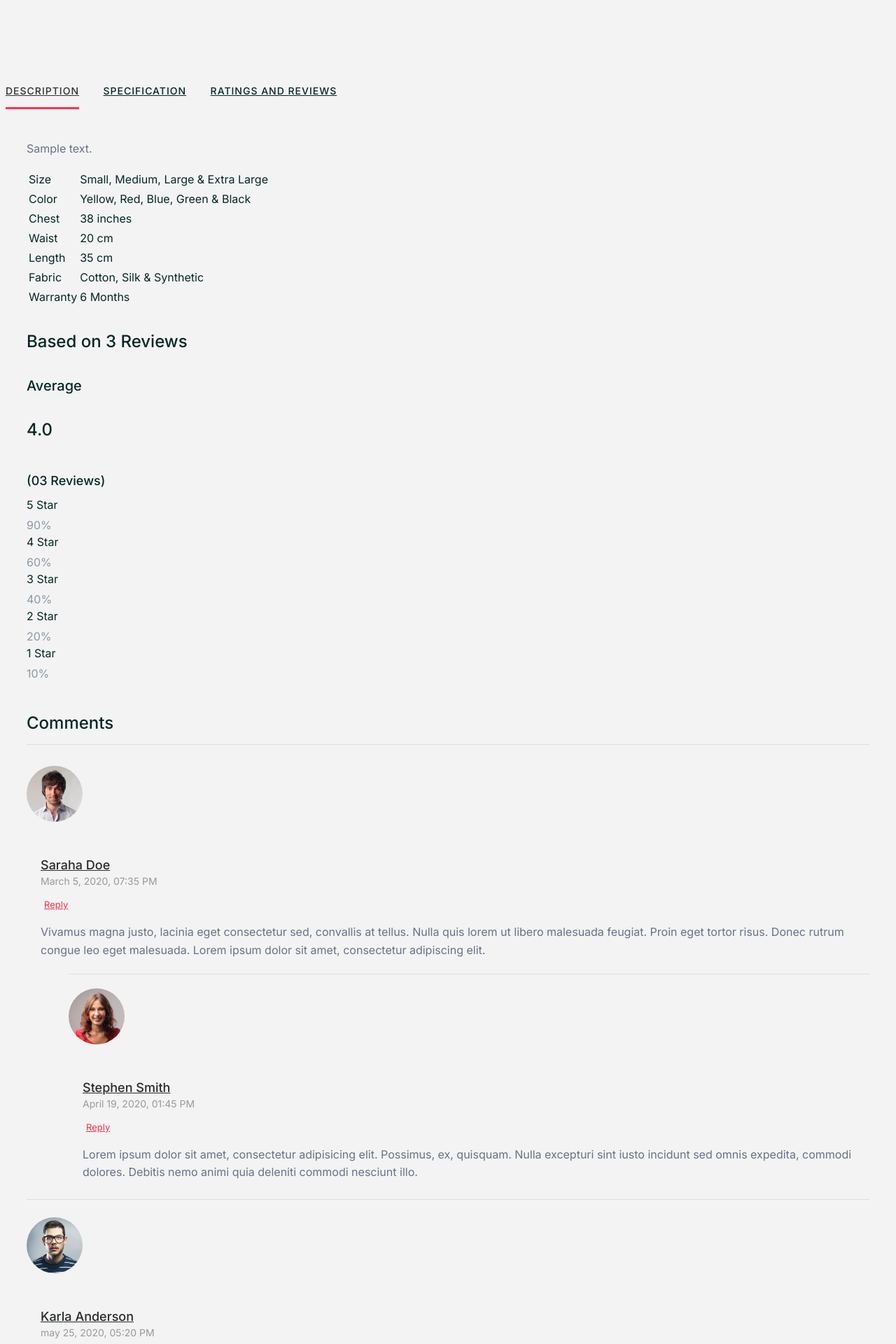
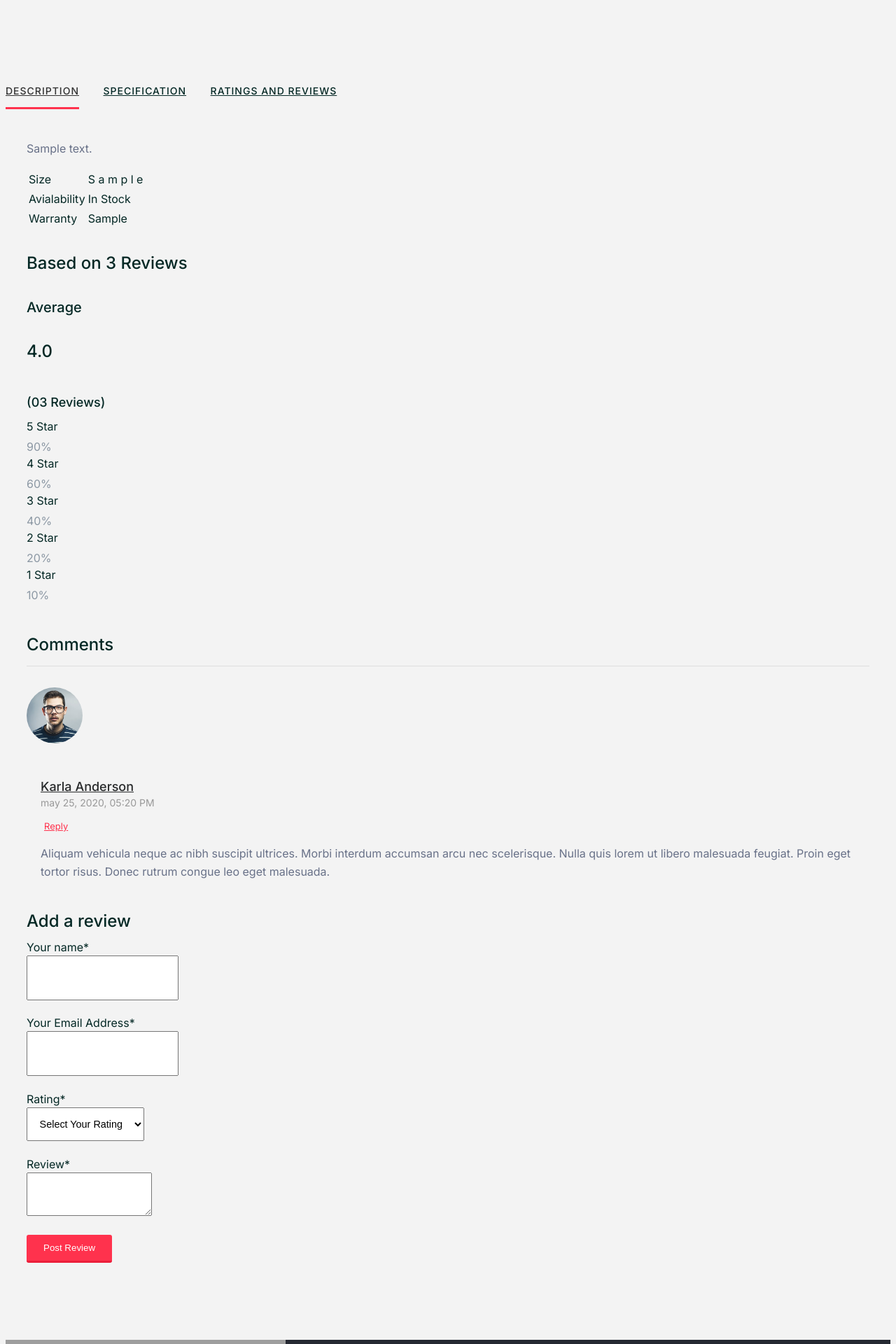
Before and after one commit to MahmudulHassan5809/Ecommerce-Django, a Django app: a page that uses templates/ecom/single_product.html in a window 1280 px wide. Shown: the part 4271-6191 px from the top of the page at 70% size. Run offline with Django 3.2, Linux system fonts and the light colour scheme; tables that the repository leaves empty hold one stand-in row (values such as "Sample post"); grey boxes marked "Sample" are stand-in pictures; some libraries are stand-ins or nearby versions; grey boxes are pictures that could not be loaded.

Commit message:
Add Review

```diff
--- a/ecom/forms.py
+++ b/ecom/forms.py
@@ -1,7 +1,7 @@
 from django import forms
 from django.forms import FileInput
 from django.forms import ModelForm
-from .models import Product, ProductImage, Brand
+from .models import Product, ProductImage, Brand, ProductReview
 
 
 SIZE_CHOICES = (
@@ -71,3 +71,33 @@ class CategoryFilterForm(forms.Form):
         label="", choices=PRICE_CHOICES, required=False)
     new_or_popular = forms.ChoiceField(
         label='', choices=NEW_POPULAR_CHOICES, required=False, widget=forms.Select(attrs={"onChange": 'submit()'}))
+
+
+class ProductReviewForm(forms.ModelForm):
+    RATING_CHOICES = (
+        ('--', 'Select Your Rating'),
+        ('1', 'Very Low'),
+        ('2', 'Low'),
+        ('3', 'Medium'),
+        ('4', 'Good'),
+        ('5', 'Very Good'),
+    )
+
+    rating = forms.TypedChoiceField(
+        choices=RATING_CHOICES, coerce=int,)
+    name = forms.CharField(label='Your name', required=True)
+    email = forms.EmailField(label='Your Email Address', required=True)
+
+    class Meta:
+        model = ProductReview
+        exclude = ('user', 'product')
+        widgets = {
+            'review': forms.Textarea(attrs={'rows': 4, 'cols': 15}),
+        }
+
+    def __init__(self, *args, **kwargs):
+        self.user = kwargs.pop('user')
+        super().__init__(*args, **kwargs)
+        if self.user.is_authenticated:
+            self.fields["name"].initial = self.user.username
+            self.fields["email"].initial = self.user.email
--- a/ecom/urls.py
+++ b/ecom/urls.py
@@ -29,6 +29,9 @@ urlpatterns = [
     path('add-compare/<int:product_id>/',
          views.AddCompareView.as_view(), name='add_compare'),
     path('remove-compare/<int:product_id>/',
-         views.RemoveCompareView.as_view(), name='remove_compare')
+         views.RemoveCompareView.as_view(), name='remove_compare'),
+
+    path('product/rating/<int:product_id>/',
+         views.ProductReviewView.as_view(), name='product_review')
 
 ]
--- a/ecom/views.py
+++ b/ecom/views.py
@@ -1,15 +1,18 @@
 from django.shortcuts import render, redirect, get_object_or_404
 from django.urls import reverse_lazy
-from django.http import JsonResponse
+from django.http import JsonResponse, HttpResponse
+import json
 from django.template.loader import render_to_string
 import datetime
 from django.utils.timezone import now, localtime
 import urllib.parse
+from django.views.decorators.csrf import csrf_exempt
+from django.utils.decorators import method_decorator
 from django.core.paginator import Paginator, EmptyPage, PageNotAnInteger
-from .models import LeadSection, Product, Category, Brand, WishList, CompareProduct
-from .forms import CategoryFilterForm
+from .models import LeadSection, Product, Category, Brand, WishList, CompareProduct, ProductReview
+from .forms import CategoryFilterForm, ProductReviewForm
 from django.views import View, generic
-from accounts.mixins import AictiveUserRequiredMixin
+from accounts.mixins import AictiveUserRequiredMixin, AictiveUserRequiredMixinForAjax
 from django.contrib import messages
 from django.db.models import Max, Min, Count, Sum
 # Create your views here.
@@ -161,7 +164,33 @@ class ProductDetailView(generic.DetailView):
     def get_context_data(self, **kwargs):
         context = super().get_context_data()
         context['title'] = self.object.title
+        context['review_form'] = ProductReviewForm(user=self.request.user)
         return context
+
+
+@method_decorator(csrf_exempt, name='dispatch')
+class ProductReviewView(AictiveUserRequiredMixinForAjax, View):
+    def post(self, request, *args, **kwargs):
+        name = request.POST.get('name')
+        email = request.POST.get('email')
+        rating = request.POST.get('rating')
+        review = request.POST.get('review')
+
+        product_id = kwargs.get('product_id')
+        product_obj = get_object_or_404(Product, id=product_id)
+
+        if name != '' and email != '' and rating != '' and review != '':
+            ProductReview.objects.create(
+                product=product_obj, user=request.user, review=review, rating=rating)
+            return HttpResponse(
+                json.dumps('Thnaks For Your Review'),
+                content_type="application/json"
+            )
+        else:
+            return HttpResponse(
+                json.dumps('Please Input All The Fields'),
+                content_type="application/json"
+            )
 
 
 class AddWishListView(AictiveUserRequiredMixin, View):
--- a/templates/ecom/single_product.html
+++ b/templates/ecom/single_product.html
@@ -93,31 +93,19 @@
                 <tbody>
                   <tr>
                     <td>Size</td>
-                    <td>Small, Medium, Large &amp; Extra Large</td>
+                    <td>
+                        {% for size in product.size %}
+                          {{size}}
+                        {% endfor %}
+                    </td>
                   </tr>
                   <tr>
-                    <td>Color</td>
-                    <td>Yellow, Red, Blue, Green &amp; Black</td>
-                  </tr>
-                  <tr>
-                    <td>Chest</td>
-                    <td>38 inches</td>
-                  </tr>
-                  <tr>
-                    <td>Waist</td>
-                    <td>20 cm</td>
-                  </tr>
-                  <tr>
-                    <td>Length</td>
-                    <td>35 cm</td>
-                  </tr>
-                  <tr>
-                    <td>Fabric</td>
-                    <td>Cotton, Silk &amp; Synthetic</td>
+                    <td>Avialability</td>
+                    <td>{{product.get_availibility_display}}</td>
                   </tr>
                   <tr>
                     <td>Warranty</td>
-                    <td>6 Months</td>
+                    <td>{{product.warranty}}</td>
                   </tr>
                 </tbody>
               </table>
@@ -187,46 +175,6 @@
                         <li class="comment_info">
                             <div class="d-flex">
                                 <div class="comment_user">
-                                    <img src="assets/images/thumbnail/member1.png" alt="user2">
-                                </div>
-                                <div class="comment_content">
-                                    <div class="d-flex">
-                                        <div class="meta_data">
-                                            <h6><a href="#">Saraha Doe</a></h6>
-                                            <div class="comment-time">March 5, 2020, 07:35 PM</div>
-                                        </div>
-                                        <div class="ml-auto">
-                                            <a href="#" class="comment-reply"><i class="las la-arrow-left"></i> Reply</a>
-                                        </div>
-                                    </div>
-                                    <p>Vivamus magna justo, lacinia eget consectetur sed, convallis at tellus. Nulla quis lorem ut libero malesuada feugiat. Proin eget tortor risus. Donec rutrum congue leo eget malesuada. Lorem ipsum dolor sit amet, consectetur adipiscing elit.</p>
-                                </div>
-                            </div>
-                            <ul class="children">
-                                <li class="comment_info">
-                                    <div class="d-flex">
-                                        <div class="comment_user">
-                                            <img src="assets/images/thumbnail/member2.png" alt="user3">
-                                        </div>
-                                        <div class="comment_content">
-                                            <div class="d-flex align-items-md-center">
-                                                <div class="meta_data">
-                                                    <h6><a href="#">Stephen Smith</a></h6>
-                                                    <div class="comment-time">April 19, 2020, 01:45 PM</div>
-                                                </div>
-                                                <div class="ml-auto">
-                                                    <a href="#" class="comment-reply"><i class="las la-arrow-left"></i> Reply</a>
-                                                </div>
-                                            </div>
-                                            <p>Lorem ipsum dolor sit amet, consectetur adipisicing elit. Possimus, ex, quisquam. Nulla excepturi sint iusto incidunt sed omnis expedita, commodi dolores. Debitis nemo animi quia deleniti commodi nesciunt illo.</p>
-                                        </div>
-                                    </div>
-                                </li>
-                            </ul>
-                        </li>
-                        <li class="comment_info">
-                            <div class="d-flex">
-                                <div class="comment_user">
                                     <img src="assets/images/thumbnail/member3.png" alt="user4">
                                 </div>
                                 <div class="comment_content">
@@ -248,36 +196,31 @@
                           <div class="section-title mb-3">
                             <h4>Add a review</h4>
                           </div>
-                <form id="contact-form" class="row" method="post" action="http://themesground.com/flipmarto/demo/html/contact.php">
-                  <div class="messages"></div>
+                          <div class="messages text-center font-weight-bold lead my-2 text-info"></div>
+                          <form id="review-form" class="row" data-review-url="{% url 'ecom:product_review' product.id %}" novalidate>
+
                             <div class="form-group col-sm-6">
-                    <input id="form_name" type="text" name="name" class="form-control" placeholder="Your Name" required data-error="Name is required.">
-                    <div class="help-block with-errors"></div>
+                              {{review_form.name|as_crispy_field}}
                             </div>
                             <div class="form-group col-sm-6">
-                    <input id="form_email" type="email" name="email" class="form-control" placeholder="Your Email Address" required data-error="Valid email is required.">
-                    <div class="help-block with-errors"></div>
+                              {{review_form.email|as_crispy_field}}
                             </div>
-                  <div class="form-group clearfix col-12">
-                    <select class="custom-select form-control">
-                      <option value="">Rating -- Select</option>
-                      <option value="1">1</option>
-                      <option value="2">2</option>
-                      <option value="3">3</option>
-                      <option value="4">4</option>
-                      <option value="5">5</option>
-                    </select>
+                            <div class="form-group col-sm-12">
+                              {{review_form.rating|as_crispy_field}}
                             </div>
-                  <div class="form-group col-12">
-                    <textarea id="form_message" name="message" class="form-control" placeholder="Write Your Review" rows="4" required data-error="Please,leave us a review."></textarea>
-                    <div class="help-block with-errors"></div>
+                            <div class="form-group col-12 m-0 p-0">
+                              <div class="form-group col-sm-12">
+                              {{review_form.review|as_crispy_field}}
+                            </div>
                             </div>
                             <div class="col-12">
-                    <button class="btn btn-primary btn-animated mt-1">Post Review</button>
+                              <button  class="btn btn-primary btn-animated mt-1">Post Review</button>
                             </div>
                           </form>
                     </div>
-          <div></div>
+                    <div>
+
+                    </div>
               </div>
 
 
@@ -290,3 +233,25 @@
   </div>
 </section>
 {% endblock content %}
+
+
+{% block script %}
+    <script>
+        jQuery(document).ready(function($) {
+            $(document).on('submit', '#review-form',function(e){
+              e.preventDefault();
+                var url =  $("#review-form").attr("data-review-url");
+                $.ajax({
+                    url: url,
+                    type: 'POST',
+                    data: $('form#review-form').serialize(),
+                })
+                .done(function(data) {
+                    $(".messages").text(data)
+                })
+            })
+
+
+        });
+    </script>
+{% endblock script %}
```
Also changed, not shown: accounts/mixins.py (+11 -0 lines), ecom/models.py (+18 -0 lines), ecom/migrations/0013_product_warranty.py (added), ecom/migrations/0014_productreview.py (added). Lines whose indentation alone changed are shown as unchanged.
